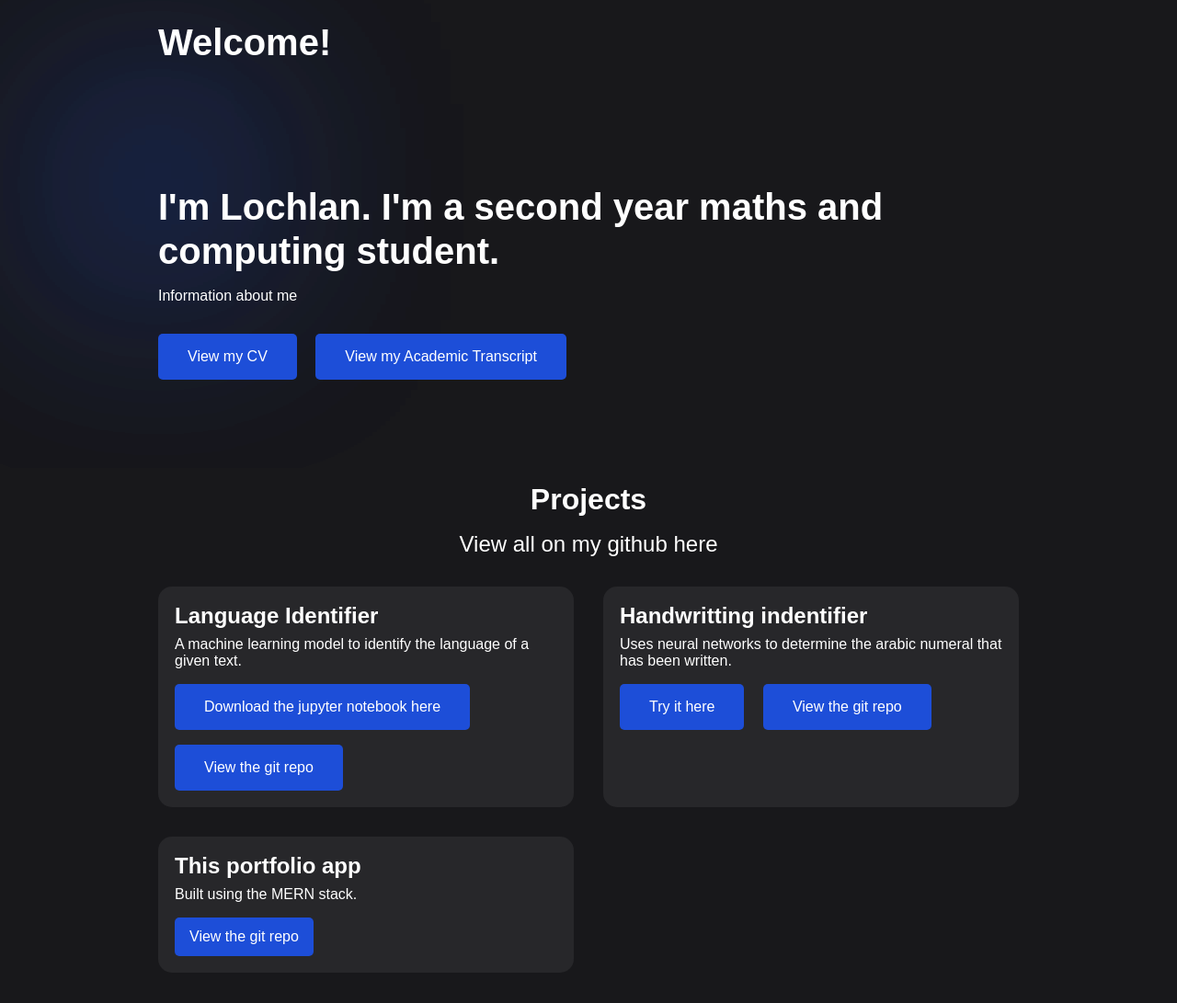
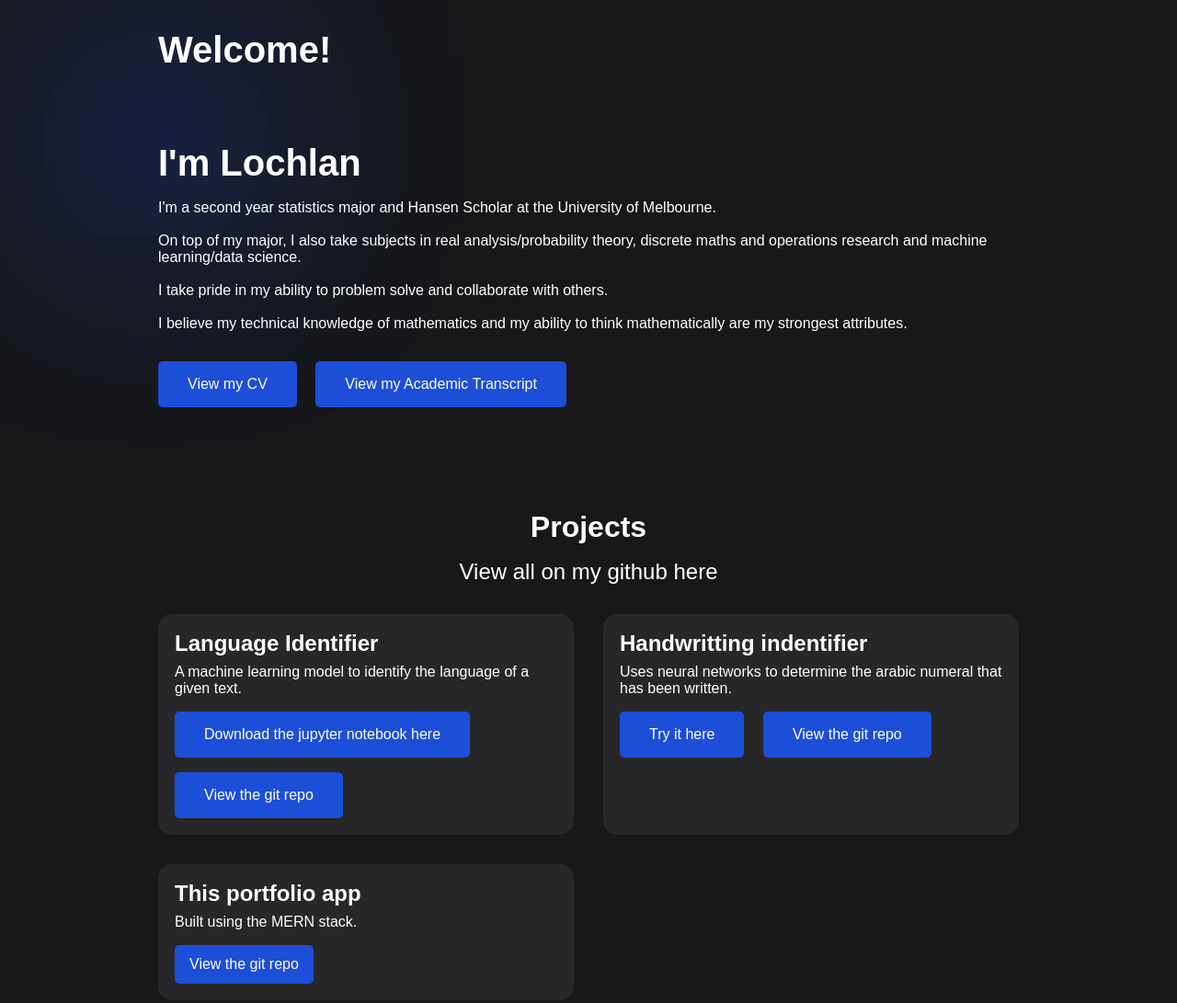
Before and after one commit to LochlanTresize/Personal-Portfolio, a plain HTML site: page index.html in a window 1280 px wide. Shown: the top 1091 px of the page at 92% size. Drawn offline with nearby package versions, Linux system fonts and the light colour scheme; a script that the page names is missing.

Commit message:
changed style.css and changed content of about me section

```diff
--- a/index.html
+++ b/index.html
@@ -22,8 +22,16 @@
         <div class="content">
             <span class="blur"></span>
             <span class="blur"></span>
-            <h1>I'm Lochlan. I'm a second year maths and computing student.</h1>
-            <p>Information about me</p>
+            <h1>I'm Lochlan</h1>
+            <p>I'm a second year statistics major and Hansen Scholar at the University of Melbourne.
+            <br>
+            <br>
+            On top of my major, I also take subjects in real analysis/probability theory, discrete maths and operations research and machine learning/data science.
+            <br><br>
+            I take pride in my ability to problem solve and collaborate with others.
+            <br><br>
+            I believe my technical knowledge of mathematics and my ability to think mathematically are my strongest attributes.
+            </p>
 
 
             <button type="submit" onclick="window.open('./files/LochlanEastwoodCV.pdf')" class="btn11">View my CV</button>
--- a/styles/style.css
+++ b/styles/style.css
@@ -20,14 +20,11 @@ body{
 }
 
 .nav{
-
-
-
     max-width: 1000px;
     margin: auto;
-    padding: 1.5rem 2rem;
+    padding: 0rem 2rem;
+    margin-top: 2rem;
     display: flex;
-
 }
 
 
@@ -156,7 +153,8 @@ body{
 .container{
     max-width: 1000px;
     margin: auto;
-    padding: 3rem 2rem;
+    padding: 2rem 2rem;
+    margin-top: 2rem;
 }
 
 .blur{
@@ -170,7 +168,7 @@ body{
 
 header .content h1{
     color: white;
-    margin-top: 3rem;
+    margin-top: 0rem;
     margin-bottom: 1rem;
     font-size: 2.5rem;
     font-weight: 700;
```
